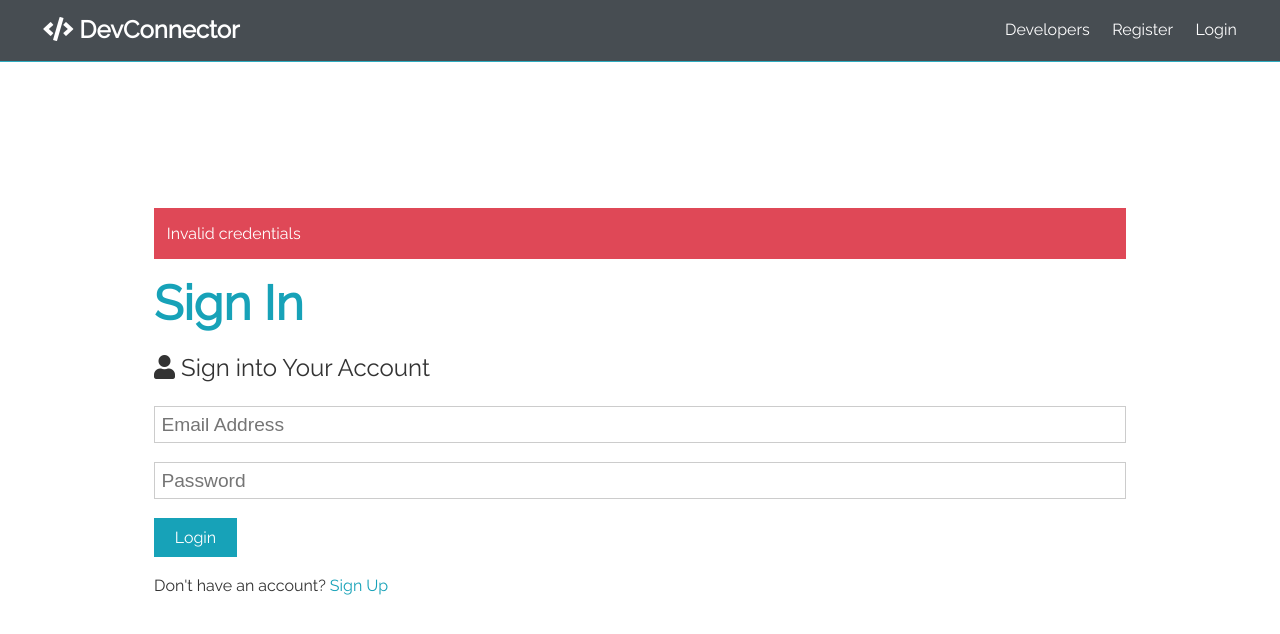
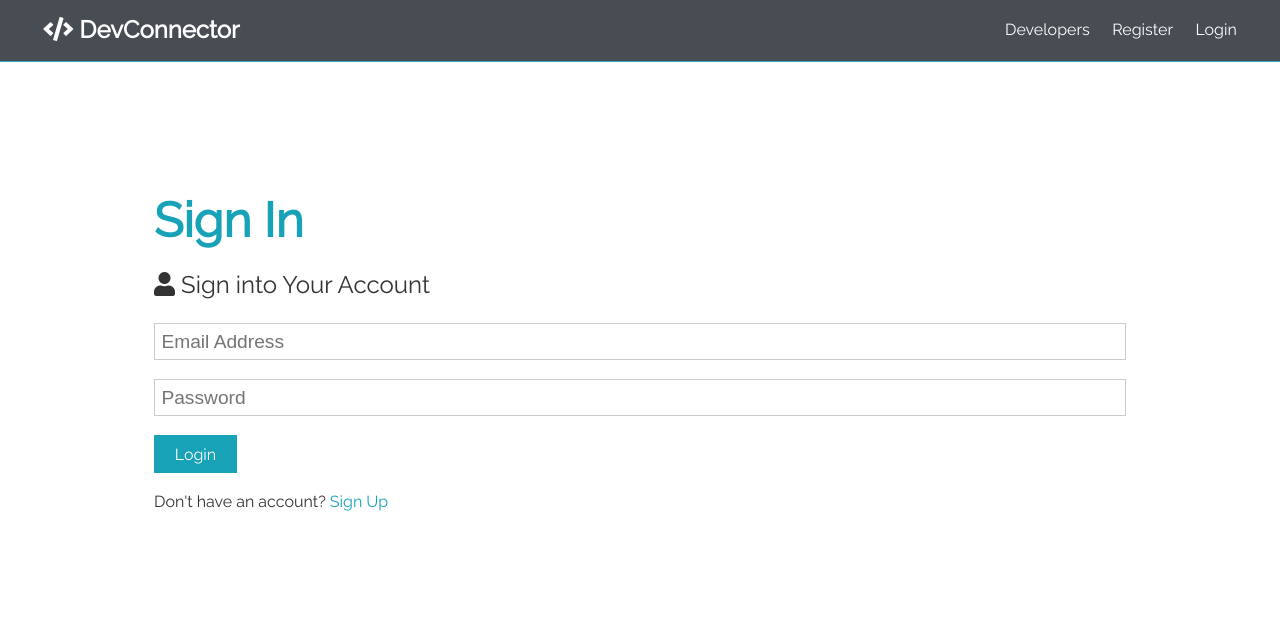
Before and after one commit to LuizEduardoCardozo/devConnector, a React (Create React App) app in the folder client/: page /login in a window 1280 px wide. Shown: the top 634 px of the page. Built offline with nearby package versions, Linux system fonts and the light colour scheme.

Commit message:
added an alert when the user miss the credentials, on login page

```diff
--- a/client/src/actions/auth.js
+++ b/client/src/actions/auth.js
@@ -22,7 +22,7 @@ export const register = ({name, email, password}) => async dispatch => {
 
         if ( errs ) {
             dispatch( setAlert(errs, 'danger', 5000));
-            dispatch( { type: LOGIN_FAIL, payload: errs } );
+            dispatch( { type: REGISTER_FAIL, payload: errs } );
         }
 
         dispatch({ type: REGISTER_FAIL });
@@ -42,11 +42,11 @@ export const login = (email, password) => async dispatch => {
         const res = await axios.post('http://localhost:3001/api/auth', body, config);
         dispatch({ type: LOGIN_SUCCESS, payload: res.data });
         // dispatch( loadUser() );
-        console.log(res);
 
     } catch ( err ) {
-
-        console.log("error", err);
+        // console.log("error", err);
+        dispatch( setAlert('Invalid credentials!', 'danger') );
+        dispatch( { type: LOGIN_FAIL, payload: err } );
 
     }
 
--- a/client/src/actions/types.js
+++ b/client/src/actions/types.js
@@ -12,3 +12,4 @@ export const LOGIN_FAIL = 'LOGIN_FAIL';
 
 /* Auth */
 export const AUTH_ERROR = 'AUTH_ERROR';
+export const LOGOUT = 'LOGOUT';
--- a/client/src/components/auth/Login.js
+++ b/client/src/components/auth/Login.js
@@ -3,7 +3,7 @@ import { Link, Redirect } from 'react-router-dom';
 import { connect } from 'react-redux';
 import PropTypes from 'prop-types';
 
-import {login} from '../../actions/auth';
+import { login }  from '../../actions/auth';
 
 // import { Container } from './styles';
 
@@ -17,9 +17,7 @@ function Login({ login, isAuthenticated }) {
   const onChange = (e) => setLoginForm({...loginForm, [e.target.name]: e.target.value});
   const onSubmit = (e) => {
       e.preventDefault();
-      console.log(loginForm);
       login(email, password);
-
   }
 
   const {email,password,} = loginForm;
@@ -33,9 +31,6 @@ function Login({ login, isAuthenticated }) {
   return (
 
     <section class="container">
-      <div class="alert alert-danger">
-        Invalid credentials
-      </div>
       <h1 class="large text-primary">Sign In</h1>
       <p class="lead"><i class="fas fa-user"></i> Sign into Your Account</p>
       <form class="form" action="dashboard.html" onSubmit={(e) => onSubmit(e)}>
```
